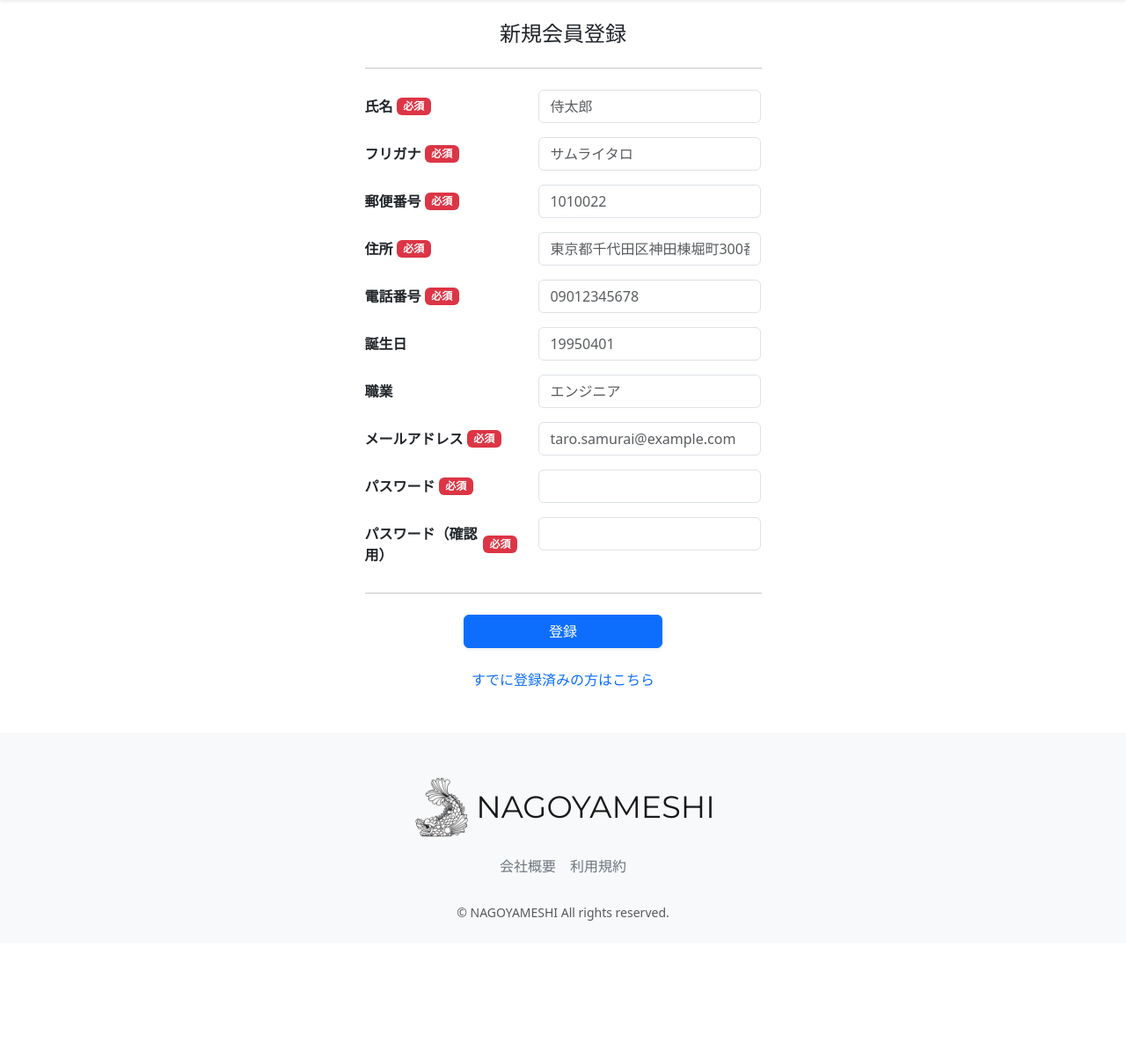
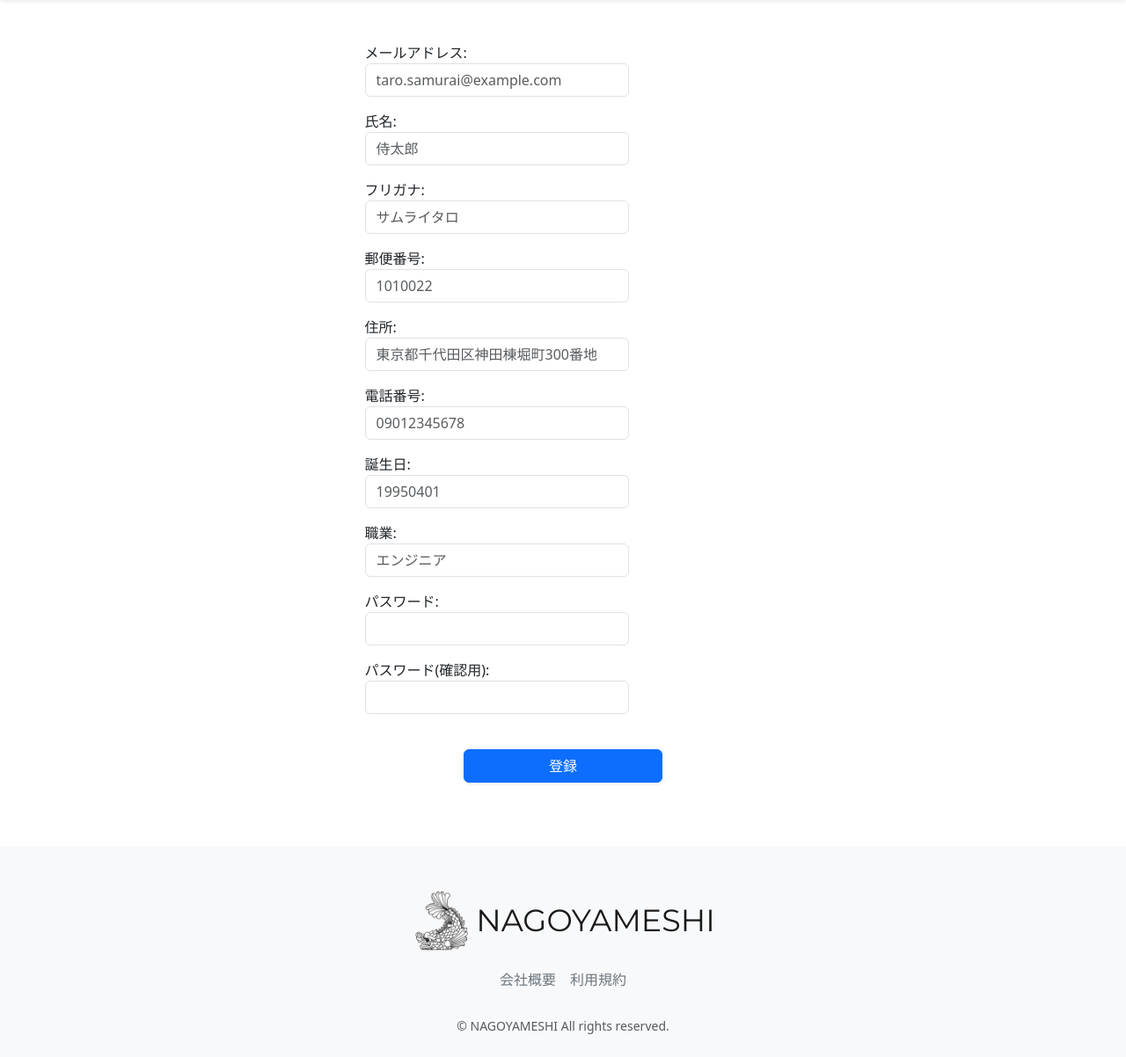
Before and after one commit to masato0720/tabelog, a Django app: page /accounts/signup/ in a window 1280 px wide. Shown: the part 96-1298 px from the top of the page at 88% size. Before the commit the page ends 1143 px from the top, so only its background shows below. Run offline with Django 4.2, Linux system fonts and the light colour scheme.

Commit message:
signup画面デザイン修正

```diff
--- a/accounts/forms.py
+++ b/accounts/forms.py
@@ -12,7 +12,7 @@ class MySignupForm(SignupForm):
     phone_number = forms.CharField(max_length=255, label="電話番号")
     birthday = forms.CharField(max_length=255, label="誕生日")
     job = forms.CharField(max_length=255, label="職業")
-    subscription = forms.BooleanField(required=False)
+    # subscription = forms.BooleanField(required=False)
 
     def __init__(self, *args, **kwargs):
         super(MySignupForm, self).__init__(*args, **kwargs)
--- a/accounts/management/commands/sendmail.py
+++ b/accounts/management/commands/sendmail.py
@@ -13,9 +13,9 @@ class Command(BaseCommand):
         """本文"""
         message = "本文です¥nこんにちは。メールを送信しました"
         """送信元メールアドレス"""
-        from_email = "xxxxxx"
+        from_email = "masato1904@gmail.com"
         """宛先メールアドレス"""
         recipient_list = [
-            "xxxxxxx"
+            "masato1904@gmail.com"
         ]
         send_mail(subject, message, from_email, recipient_list)
--- a/accounts/templates/account/signup.html
+++ b/accounts/templates/account/signup.html
@@ -1,127 +1,38 @@
-{% extends "layout/base.html" %}
+
+{% extends "layout/base2.html" %}
 {% load static %}
 {% block title %} NAGOYAMESHI {% endblock %}
 {% block content %}
 
-<main>
-  <div class="container pt-4 pb-5 nagoyameshi-container">
-    <div class="row justify-content-center">
-      <div class="col-xl-5 col-lg-6 col-md-8">
-        <h1 class="mb-4 text-center">新規会員登録</h1>
-        <hr class="mb-4">
-        <form method="post" action="{% url 'account_signup' %}">
+<style>
+  .signup label {
+    min-width: 150px;
+  }
+
+  .signup input {
+    display: inline-block;
+    width: 300px;
+  }
+</style>
+
+<div class="container pt-4 pb-5 nagoyameshi-container">
+  <div class="row justify-content-center">
+    <div class="col-xl-5 col-lg-6 col-md-8">
+      <br>
+
+        <form class="signup" id="signup_form" method="post" action="{% url 'account_signup' %}">
           {% csrf_token %}
-          <div class="form-group row mb-3">
-            <label for="name" class="col-md-5 col-form-label text-md-left fw-bold">
-              <div class="d-flex align-items-center">
-                <span class="me-1">氏名</span>
-                <span class="badge bg-danger">必須</span>
-              </div>
-            </label>
-            <div class="col-md-7">
-              {{ form.user_name }}
-            </div>
-          </div>
-          <div class="form-group row mb-3">
-            <label for="kana" class="col-md-5 col-form-label text-md-left fw-bold">
-              <div class="d-flex align-items-center">
-                <span class="me-1">フリガナ</span>
-                <span class="badge bg-danger">必須</span>
-              </div>
-            </label>
-            <div class="col-md-7">
-              {{ form.hurigana }}
-            </div>
-          </div>
-          <div class="form-group row mb-3">
-            <label for="postal_code" class="col-md-5 col-form-label text-md-left fw-bold">
-              <div class="d-flex align-items-center">
-                <span class="me-1">郵便番号</span>
-                <span class="badge bg-danger">必須</span>
-              </div>
-            </label>
-            <div class="col-md-7">
-              {{ form.zip_code }}
-            </div>
-          </div>
-          <div class="form-group row mb-3">
-            <label for="address" class="col-md-5 col-form-label text-md-left fw-bold">
-              <div class="d-flex align-items-center">
-                <span class="me-1">住所</span>
-                <span class="badge bg-danger">必須</span>
-              </div>
-            </label>
-            <div class="col-md-7">
-              {{ form.address }}
-            </div>
-          </div>
-          <div class="form-group row mb-3">
-            <label for="phone_number" class="col-md-5 col-form-label text-md-left fw-bold">
-              <div class="d-flex align-items-center">
-                <span class="me-1">電話番号</span>
-                <span class="badge bg-danger">必須</span>
-              </div>
-            </label>
-            <div class="col-md-7">
-              {{ form.phone_number }}
-            </div>
-          </div>
-          <div class="form-group row mb-3">
-            <label for="birthday" class="col-md-5 col-form-label text-md-left fw-bold">誕生日</label>
-            <div class="col-md-7">
-              {{ form.birthday }}
-            </div>
-          </div>
-          <div class="form-group row mb-3">
-            <label for="occupation" class="col-md-5 col-form-label text-md-left fw-bold">職業</label>
-            <div class="col-md-7">
-              {{ form.job }}
-            </div>
-          </div>
-          <div class="form-group row mb-3">
-            <label for="email" class="col-md-5 col-form-label text-md-left fw-bold">
-              <div class="d-flex align-items-center">
-                <span class="me-1">メールアドレス</span>
-                <span class="badge bg-danger">必須</span>
-              </div>
-            </label>
-            <div class="col-md-7">
-              {{ form.email }}
-            </div>
-          </div>
-          <div class="form-group row mb-3">
-            <label for="password" class="col-md-5 col-form-label text-md-left fw-bold">
-              <div class="d-flex align-items-center">
-                <span class="me-1">パスワード</span>
-                <span class="badge bg-danger">必須</span>
-              </div>
-            </label>
-            <div class="col-md-7">
-              {{ form.password1 }}
-            </div>
-          </div>
-          <div class="form-group row mb-3">
-            <label for="password-confirm" class="col-md-5 col-form-label text-md-left fw-bold">
-              <div class="d-flex align-items-center">
-                <span class="me-1">パスワード（確認用）</span>
-                <span class="badge bg-danger">必須</span>
-              </div>
-            </label>
-            <div class="col-md-7">
-              {{ form.password2 }}
-            </div>
-          </div>
-          <hr class="my-4">
+          {{ form.as_p }}
+          {% if redirect_field_value %}
+          <input type="hidden" name="{{ redirect_field_name }}" value="{{ redirect_field_value }}" />
+          {% endif %}
+          <br>
           <div class="form-group d-flex justify-content-center mb-4">
             <button type="submit" class="btn btn-primary text-white shadow-sm w-50">登録</button>
           </div>
         </form>
-        <div class="text-center">
-          <a href="{% url 'account_login' %}">すでに登録済みの方はこちら</a>
-        </div>
-      </div>
+
     </div>
   </div>
-</main>
-
+</div>
 {% endblock %}
--- a/accounts/templates/management/management_user.html
+++ b/accounts/templates/management/management_user.html
@@ -38,6 +38,7 @@
             <tbody class="table-group-divider">
               <tr>
                 {% for item in data %}
+
                 <th scope="row">{{ item.id }}</th>
                 <td>{{ item.user_name }}</td>
                 <td>{{ item.email }}</td>
--- a/accounts/urls.py
+++ b/accounts/urls.py
@@ -12,6 +12,7 @@ urlpatterns = [
          views.UserList.as_view(),
          name='management_user',
     ),
+
     path('management_shop',
          views.ShopList.as_view(),
          name='management_shop',
--- a/accounts/views.py
+++ b/accounts/views.py
@@ -44,8 +44,11 @@ class UserUpdateView(generic.UpdateView):
 
 
 # 管理者画面（ユーザー一覧画面）
-class UserList(OnlyManagementUserMixin, generic.TemplateView):
+class UserList(OnlyManagementUserMixin, generic.ListView):
     template_name = 'management/management_user.html'
+    model = CustomUser
+    paginate_by = 5
+
 
     def get_context_data(self, **kwargs):
         context = super().get_context_data(**kwargs)
@@ -55,6 +58,7 @@ class UserList(OnlyManagementUserMixin, generic.TemplateView):
         context["data"] = CustomUser.objects.all()
 
         return context
+
 
 
 # 管理者画面（店舗一覧画面）
--- a/nagoyameshi/settings.py
+++ b/nagoyameshi/settings.py
@@ -168,7 +168,8 @@ ACCOUNT_AUTHENTICATION_METHOD = "email"
 ACCOUNT_USERNAME_REQUIRED = False
 
 # サインアップにメールアドレス確認を行わない設定
-ACCOUNT_EMAIL_VERIFICATION = "none"
+# ACCOUNT_EMAIL_VERIFICATION = "none"
+ACCOUNT_EMAIL_VERIFICATION = 'mandatory'
 ACCOUNT_EMAIL_REQUIRED = True
 
 # ログイン/ログアウト後の遷移先を設定
--- /dev/null
+++ b/restaurant/templates/layout/base2.html
@@ -0,0 +1,126 @@
+{% load static %}
+
+<!DOCTYPE html>
+<html lang="ja">
+  <head>
+    <meta charset="UTF-8">
+    <meta name="viewport" content="width=device-width, initial-scale=1.0">
+    <title>{% block title %}{% endblock %}</title>
+
+    <!-- Fonts -->
+    <!--
+    <link rel="dns-prefetch" href="//fonts.gstatic.com">
+    <link href="https://fonts.googleapis.com/css2?family=Carter+One&display=swap" rel="stylesheet">
+    <link href="https://fonts.googleapis.com/css2?family=Noto+Serif+JP:wght@400;600&display=swap" rel="stylesheet">
+    -->
+    <link rel="preconnect" href="https://fonts.googleapis.com">
+    <link rel="preconnect" href="https://fonts.gstatic.com" crossorigin>
+    <link href="https://fonts.googleapis.com/css2?family=Kaushan+Script&family=Montserrat:ital,wght@0,100..900;1,100..900&display=swap" rel="stylesheet">
+
+    <!-- css -->
+    <link href="https://cdn.jsdelivr.net/npm/bootstrap@5.3.3/dist/css/bootstrap.min.css" rel="stylesheet" integrity="sha384-QWTKZyjpPEjISv5WaRU9OFeRpok6YctnYmDr5pNlyT2bRjXh0JMhjY6hW+ALEwIH" crossorigin="anonymous">
+    <link href="{% static 'css/nagoyameshi2.css' %}" rel="stylesheet">
+
+
+    {% block stylesheet %}{% endblock %}
+  </head>
+
+  <body>
+    <div id="app" class="wrapper">
+      <nav class="navbar navbar-expand-md navbar-light bg-white shadow-sm">
+        <div class="container nagoyameshi-container">
+          <a class="navbar-brand app-name" href="{% url 'top_page' %}">
+            <div class="d-flex align-items-center">
+              <img class="nagoyameshi-logo me-1" src="{% static 'images/logo/logo.png' %}" alt="nagoyameshi">
+              NAGOYAMESHI
+            </div>
+          </a>
+          <button class="navbar-toggler" type="button" data-bs-toggle="collapse" data-bs-target="#navbarSupportedContent" aria-controls="navbarSupportedContent" aria-expanded="false" aria-label="Toggle navigation">
+            <span class="navbar-toggler-icon"></span>
+          </button>
+
+          <div class="collapse navbar-collapse" id="navbarSupportedContent">
+
+            <!-- Left Side Of Navbar -->
+            <ul class="navbar-nav me-auto">
+            </ul>
+
+            <!-- Right Side Of Navbar -->
+            <ul class="navbar-nav ms-auto">
+
+              <!-- Authentication Links -->
+              {% if user.subscription %}
+              <li class="nav-item dropdown">
+                <a id="navbarDropdown" class="nav-link dropdown-toggle" href="#" role="button" data-bs-toggle="dropdown" aria-haspopup="true" aria-expanded="false" v-pre>
+                  {{ user.user_name }}
+                </a>
+                <div class="dropdown-menu dropdown-menu-end" aria-labelledby="navbarDropdown">
+                  <a class="dropdown-item" href="{% url 'user_detail' user.id %}">会員情報</a>
+
+                  <a class="dropdown-item" href="{% url 'reservation_list' %}">予約一覧</a>
+
+                  <a class="dropdown-item" href="{% url 'favorite_list' %}">お気に入り一覧</a>
+
+                  <a class="dropdown-item" href="">お支払い方法</a>
+
+                  <a class="dropdown-item" href="{% url 'subscription_cancel' %}">有料プラン解約</a>
+
+                  <a class="dropdown-item" href="{% url 'management_user' %}">テスト管理画面</a>
+
+                  <div class="dropdown-divider">
+                  </div>
+                  <a class="dropdown-item" href="{% url 'account_logout' %}">ログアウト</a>
+                </div>
+              </li>
+              {% else %}{% if user.is_authenticated %}
+              <li class="nav-item dropdown">
+                <a id="navbarDropdown" class="nav-link dropdown-toggle" href="#" role="button" data-bs-toggle="dropdown" aria-haspopup="true" aria-expanded="false" v-pre>
+                  {{ user.user_name }}
+                </a>
+                <div class="dropdown-menu dropdown-menu-end" aria-labelledby="navbarDropdown">
+                  <a class="dropdown-item" href="{% url 'user_detail' user.id %}">会員情報</a>
+
+                  <a class="dropdown-item" href="{% url 'subscription_register' %}">有料プラン登録</a>
+
+                  <div class="dropdown-divider">
+                  </div>
+                  <a class="dropdown-item" href="{% url 'account_logout' %}">ログアウト</a>
+                </div>
+              </li>
+              {% else %}
+              <li class="nav-item">
+                <a class="nav-link" href="{% url 'account_login' %}">ログイン</a>
+              </li>
+              <li class="nav-item">
+                <a class="nav-link" href="{% url 'account_signup' %}">新規登録</a>
+              </li>
+              {% endif %}
+              {% endif %}
+            </ul>
+          </div>
+        </div>
+      </nav>
+
+      {% block content %}{% endblock %}
+
+      <footer class="bg-light">
+        <div class="d-flex justify-content-center footer-logo">
+          <a class="navbar-brand app-name" href="{% url 'top_page' %}">
+            <div class="d-flex align-items-center">
+              <img class="nagoyameshi-logo me-1" src="{% static 'images/logo/logo.png' %}" alt="nagoyameshi">
+              NAGOYAMESHI
+            </div>
+          </a>
+        </div>
+        <div class="d-flex justify-content-center footer-link">
+          <a href="{% url 'company_page' %}" class="link-secondary me-3">会社概要</a>
+          <a href="{% url 'terms_page' %}" class="link-secondary">利用規約</a>
+        </div>
+        <p class="text-center text-muted small mb-0">&copy; NAGOYAMESHI All rights reserved.</p>
+      </footer>
+    </div>
+    <script src="https://cdn.jsdelivr.net/npm/bootstrap@5.3.3/dist/js/bootstrap.bundle.min.js" integrity="sha384-YvpcrYf0tY3lHB60NNkmXc5s9fDVZLESaAA55NDzOxhy9GkcIdslK1eN7N6jIeHz" crossorigin="anonymous">
+    </script>
+    {% block js_script %}{% endblock %}
+  </body>
+</html>
--- /dev/null
+++ b/static/css/nagoyameshi2.css
@@ -0,0 +1,63 @@
+
+.wrapper {
+  min-height: 100vh;
+  position: relative;
+  padding-bottom: 240px;
+  box-sizing: border-box;
+  }
+
+
+.nagoyameshi-logo {
+  height: 70px;
+}
+
+.app-name {
+  font-family: "Montserrat", sans-serif;
+  font-optical-sizing: auto;
+  font-weight: weight;
+  font-style: normal;
+  font-size: 35px;
+  color: #191919;
+}
+
+
+footer {
+  width: 100%;
+  height: 240px;
+  position: absolute;
+  bottom: 0;
+  padding: 50px 15px;
+}
+
+.footer-logo {
+  margin-bottom: 20px;
+}
+
+.footer-link {
+  margin-bottom: 30px;
+}
+
+
+.users-table {
+  word-break: break-all;
+}
+
+.terms h2 {
+  font-size: 1.125rem;
+}
+
+h1 {
+  font-size: 1.5rem;
+}
+
+h2 {
+  font-size: 1.375rem;
+}
+
+h3 {
+  font-size: 1.125rem;
+}
+
+a {
+  text-decoration: none !important;
+}
```
Also changed, not shown: accounts/templates/account/__signup.html (added, +127 -0 lines), accounts/templates/account/signup copy.html (added, +34 -0 lines), db.sqlite3.
